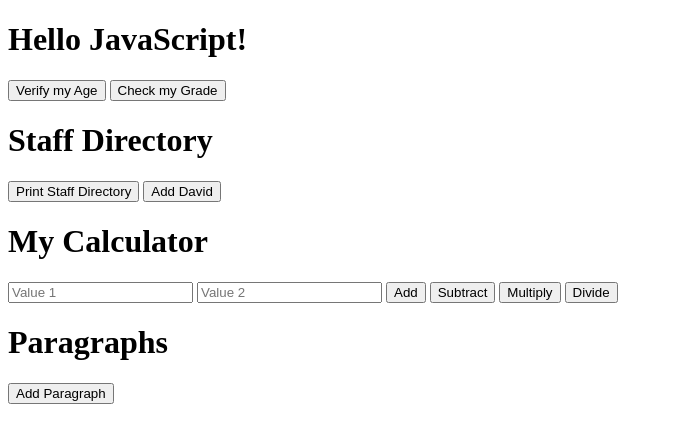
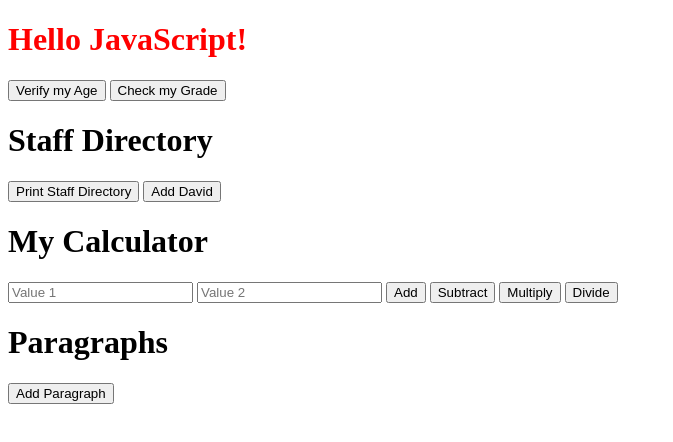
Before and after one commit to dstapleton92/JSIntro, a plain HTML site: page index.html in a window 1280 px wide. Shown: the whole page, without its empty margins (0-673 px from the left). Drawn offline with Linux system fonts and the light colour scheme.

Commit message:
added dom content loaded listener to make changes to red array

```diff
--- a/index.html
+++ b/index.html
@@ -6,7 +6,7 @@
         <script src="script.js"></script>
     </head>
     <body>
-        <h1>Hello JavaScript!</h1>
+        <h1 id="id-1">Hello JavaScript!</h1>
         <button onclick="checkAge()">Verify my Age</button>
         <button onclick="checkGrade()">Check my Grade</button>
         <h1>Staff Directory</h1>
--- a/script.js
+++ b/script.js
@@ -1,3 +1,8 @@
+document.addEventListener('DOMContentLoaded', function() {
+    var element = document.getElementById('id-1');
+    element.style.color = 'red';
+});
+
 function checkAge() {
     var age = prompt('What is your age?');
     console.log('Hello, you are ' + age);
```
